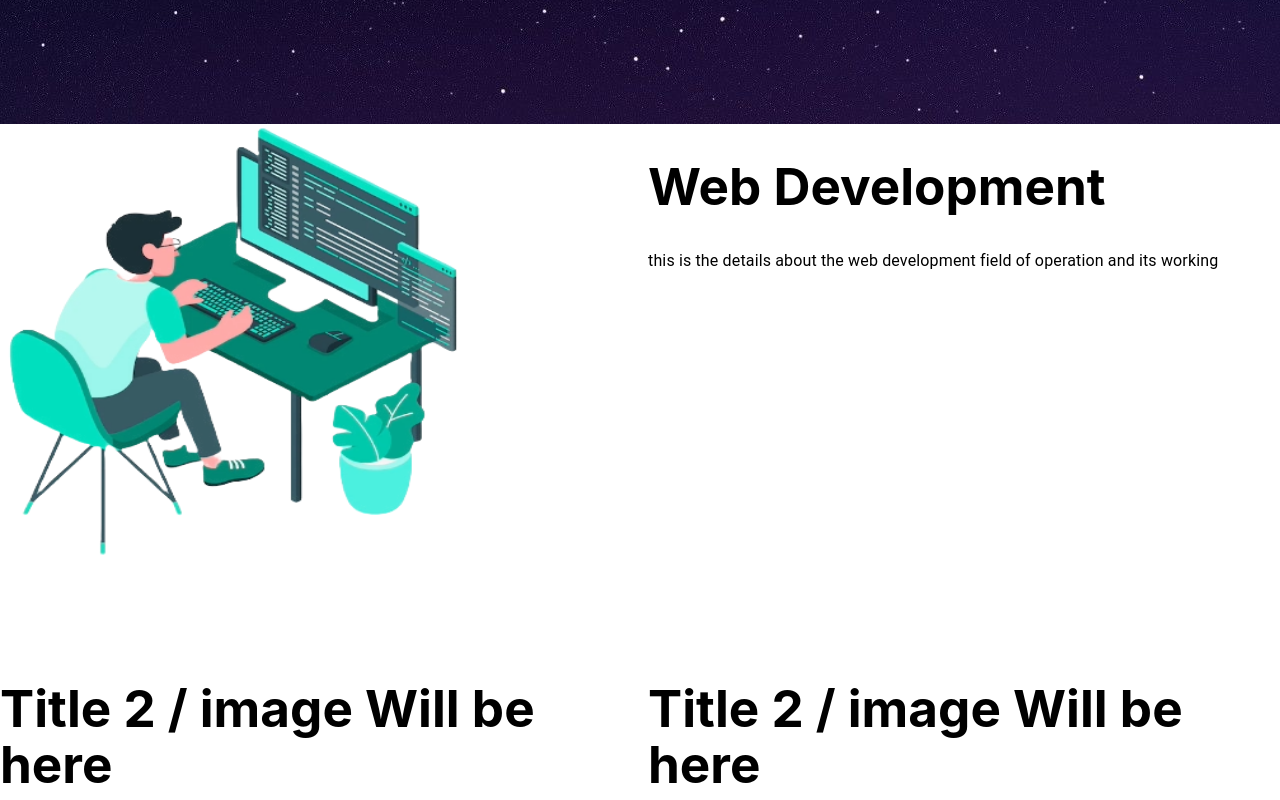
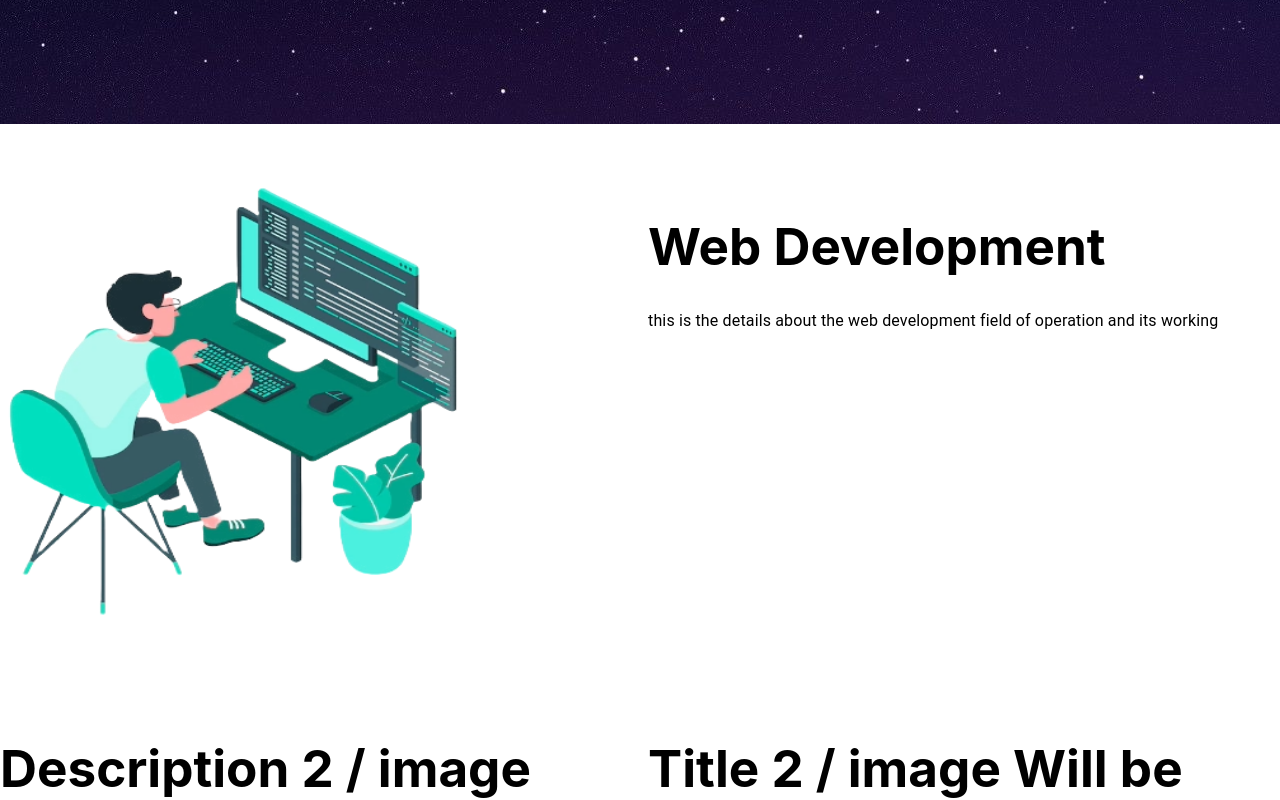
Before and after one commit to Divyshekhar/TalentX, a React (Vite) app: page / in a window 1280 px wide. Shown: the part 740-1540 px from the top of the page. Built offline with nearby package versions, Linux system fonts and the light colour scheme.

Commit message:
adding animations to the homepage

```diff
--- a/package.json
+++ b/package.json
@@ -14,6 +14,7 @@
     "@emotion/styled": "^11.11.5",
     "@mui/icons-material": "^5.15.16",
     "@mui/material": "^5.15.16",
+    "aos": "^2.3.4",
     "react": "^18.2.0",
     "react-dom": "^18.2.0",
     "react-multi-carousel": "^2.8.5",
--- a/src/pages/Home.jsx
+++ b/src/pages/Home.jsx
@@ -4,6 +4,8 @@ import PropTypes from "prop-types";
 import backgroundImg from '../assets/backgr.jpg'
 import webImg from '../assets/file.png'
 import { useRef, useState, useEffect } from 'react';
+import Aos from 'aos';
+import 'aos/dist/aos.css'
 
 function Home({ darkTheme }) {
 
@@ -12,6 +14,9 @@ function Home({ darkTheme }) {
   const [showScrollButton, setShowScrollButton] = useState(false);
 
   useEffect(() => {
+
+      Aos.init();
+
     const handleScroll = () => {
       if (window.pageYOffset > 170) { // Change 100 to the desired scroll position
         setShowScrollButton(true);
@@ -90,30 +95,31 @@ function Home({ darkTheme }) {
           </Box>
         </Box>
         <Box
+          paddingTop='60px'
           ref={bottomSectionRef}
           color={darkTheme ? "white" : "black"}
         >
           <Grid container spacing={2}>
-            <Grid item xs={6}>
+            <Grid item xs={6} data-aos='fade-right' data-aos-delay='190'>
             <img
                   src={webImg}
                   alt="Your Image"
                   style={{ width: "78%", height: '86%', paddingBottom:0}}
                 />
             </Grid>
-            <Grid item xs={6}>
+            <Grid item xs={6} data-aos='fade-left' data-aos-delay='190'>
               <h1>Web Development</h1>
               <Typography>
                   this is the details about the web development field of operation and its working
               </Typography>
             </Grid>
-            <Grid item xs={6}>
-              <h1>Title 2  / image Will be here</h1>
+            <Grid item xs={6} data-aos='fade-right' data-aos-delay='190'>
+              <h1>Description 2  / image Will be here</h1>
               <Typography>
                 this is the details about the title one which will go here below the title of the thingy thing thing
               </Typography>
             </Grid>
-            <Grid item xs={6} >
+            <Grid item xs={6} data-aos='fade-left' data-aos-delay='190'>
               <h1>Title 2  / image Will be here</h1>
               <Typography>
                 this is the details about the title one which will go here below the title of the thingy thing thing
```
Also changed, not shown: 1 other file (tests, documents, lock files or other folders).
